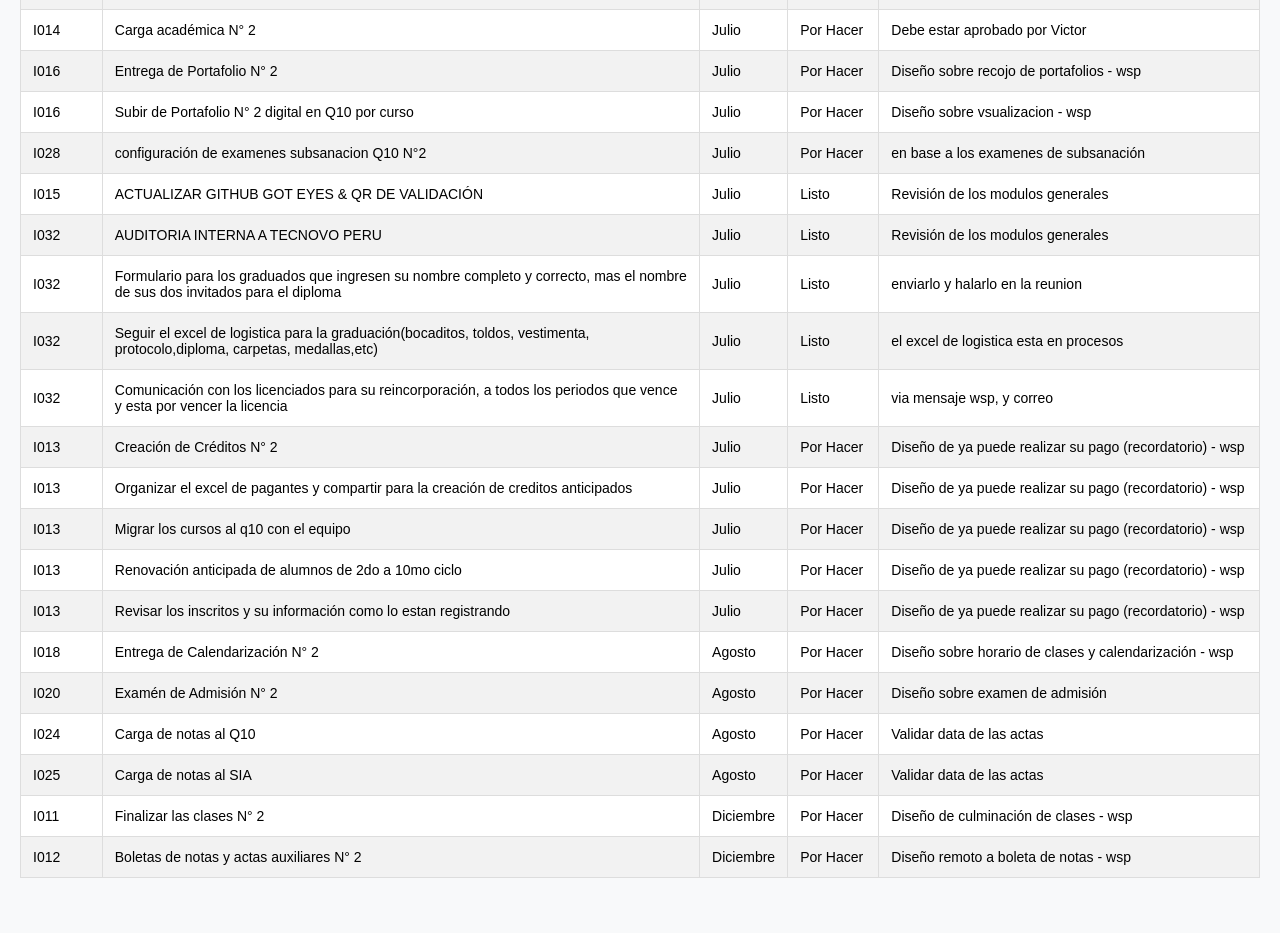
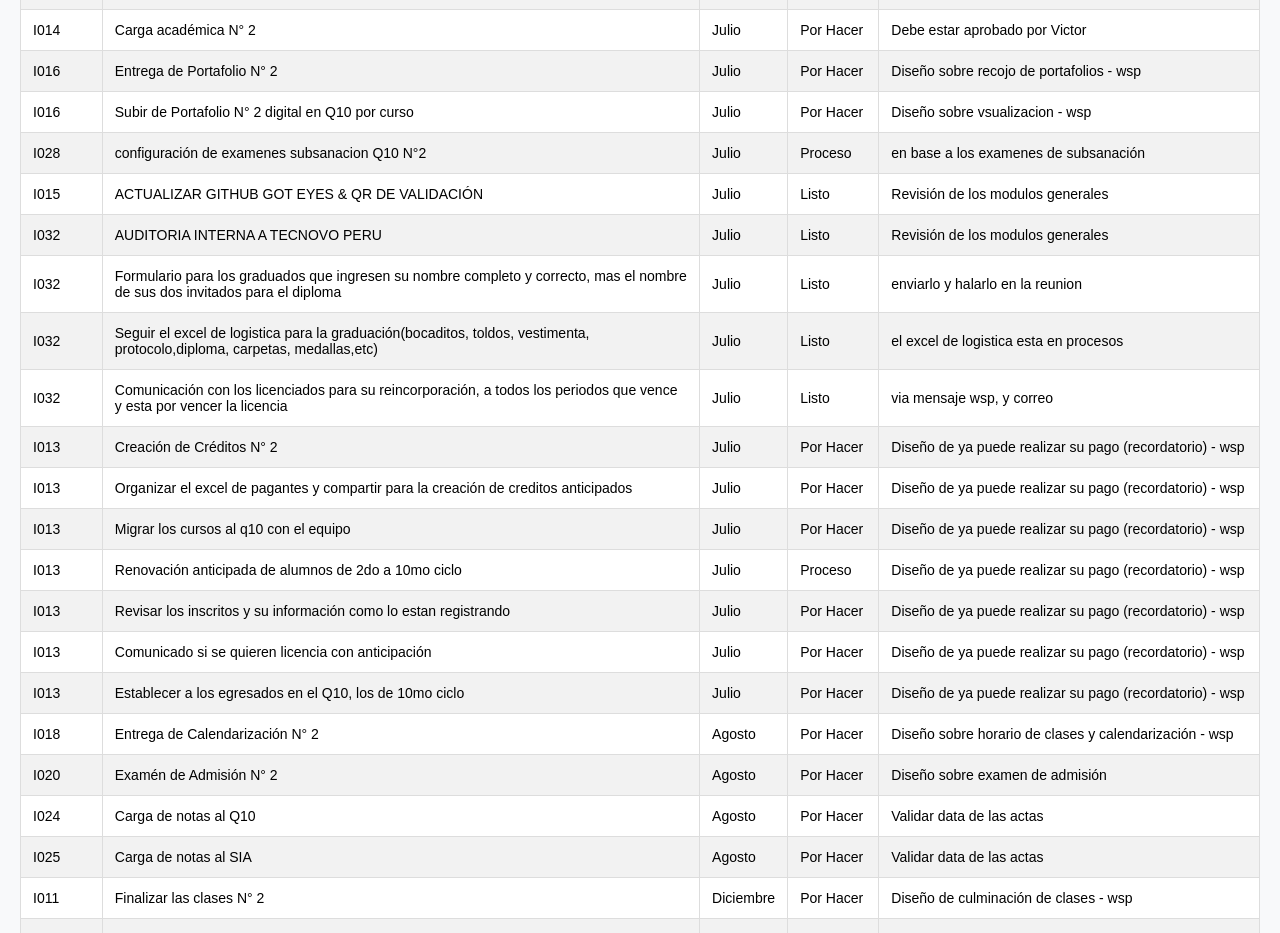
Before and after one commit to Amauta-IPA/GotEyes, a plain HTML site: page Administrativo.html in a window 1280 px wide. Shown: the part 2880-3813 px from the top of the page. Before the commit the page ends 3778 px from the top, so only its background shows below. Drawn offline with Linux system fonts and the light colour scheme.

Commit message:
Update Administrativo.html

```diff
--- a/Administrativo.html
+++ b/Administrativo.html
@@ -250,7 +250,7 @@
 <tr><td>I014</td><td>Carga académica N° 2</td><td>Julio</td><td>Por Hacer</td><td>Debe estar aprobado por Victor</td></tr>
 <tr><td>I016</td><td>Entrega de Portafolio N° 2</td><td>Julio</td><td>Por Hacer</td><td>Diseño sobre recojo de portafolios - wsp</td></tr>
 <tr><td>I016</td><td>Subir de Portafolio N° 2 digital en Q10 por curso</td><td>Julio</td><td>Por Hacer</td><td>Diseño sobre vsualizacion - wsp</td></tr>
-<tr><td>I028</td><td>configuración de examenes subsanacion Q10 N°2</td><td>Julio</td><td>Por Hacer</td><td>en base a los examenes de subsanación</td></tr>
+<tr><td>I028</td><td>configuración de examenes subsanacion Q10 N°2</td><td>Julio</td><td>Proceso</td><td>en base a los examenes de subsanación</td></tr>
 <tr><td>I015</td><td>ACTUALIZAR GITHUB GOT EYES & QR DE VALIDACIÓN</td><td>Julio</td><td>Listo</td><td>Revisión de los modulos generales</td></tr>
 <tr><td>I032</td><td>AUDITORIA INTERNA A TECNOVO PERU</td><td>Julio</td><td>Listo</td><td>Revisión de los modulos generales</td></tr>
 <tr><td>I032</td><td>Formulario para los graduados que ingresen su nombre completo y correcto, mas el nombre de sus dos invitados para el diploma</td><td>Julio</td><td>Listo</td><td>enviarlo y halarlo en la reunion</td></tr>
@@ -259,8 +259,10 @@
 <tr><td>I013</td><td>Creación de Créditos N° 2</td><td>Julio</td><td>Por Hacer</td><td>Diseño de ya puede realizar su pago (recordatorio) - wsp</td></tr>
 <tr><td>I013</td><td>Organizar el excel de pagantes y compartir para la creación de creditos anticipados</td><td>Julio</td><td>Por Hacer</td><td>Diseño de ya puede realizar su pago (recordatorio) - wsp</td></tr>
 <tr><td>I013</td><td>Migrar los cursos al q10 con el equipo </td><td>Julio</td><td>Por Hacer</td><td>Diseño de ya puede realizar su pago (recordatorio) - wsp</td></tr>
-<tr><td>I013</td><td>Renovación anticipada de alumnos de 2do a 10mo ciclo</td><td>Julio</td><td>Por Hacer</td><td>Diseño de ya puede realizar su pago (recordatorio) - wsp</td></tr>
+<tr><td>I013</td><td>Renovación anticipada de alumnos de 2do a 10mo ciclo</td><td>Julio</td><td>Proceso</td><td>Diseño de ya puede realizar su pago (recordatorio) - wsp</td></tr>
 <tr><td>I013</td><td>Revisar los inscritos y su información como lo estan registrando</td><td>Julio</td><td>Por Hacer</td><td>Diseño de ya puede realizar su pago (recordatorio) - wsp</td></tr>
+<tr><td>I013</td><td>Comunicado si se quieren licencia con anticipación</td><td>Julio</td><td>Por Hacer</td><td>Diseño de ya puede realizar su pago (recordatorio) - wsp</td></tr>
+<tr><td>I013</td><td>Establecer a los egresados en el Q10, los de 10mo ciclo</td><td>Julio</td><td>Por Hacer</td><td>Diseño de ya puede realizar su pago (recordatorio) - wsp</td></tr>
 
 
 <!--AGOSTO -->
```
